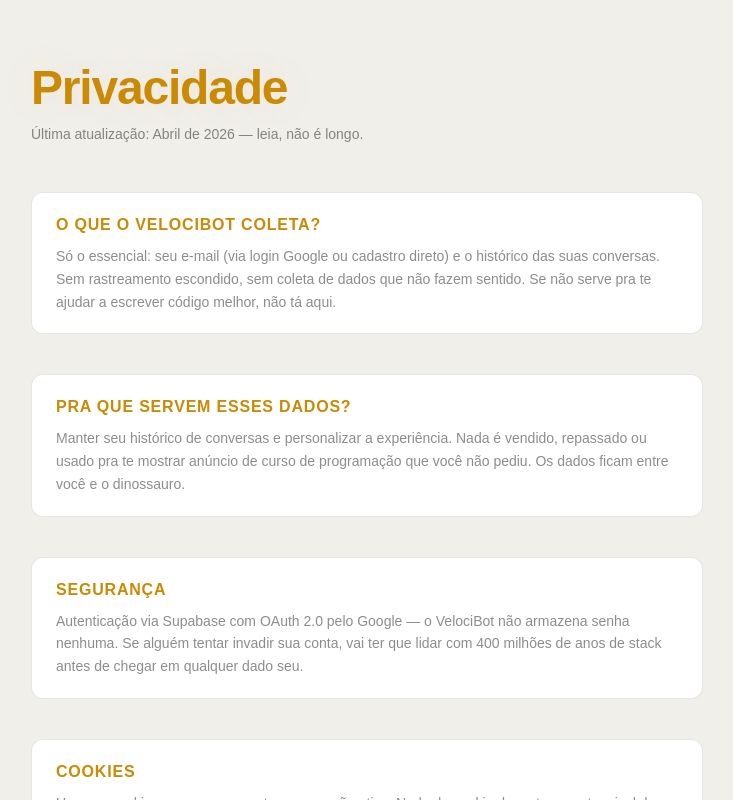
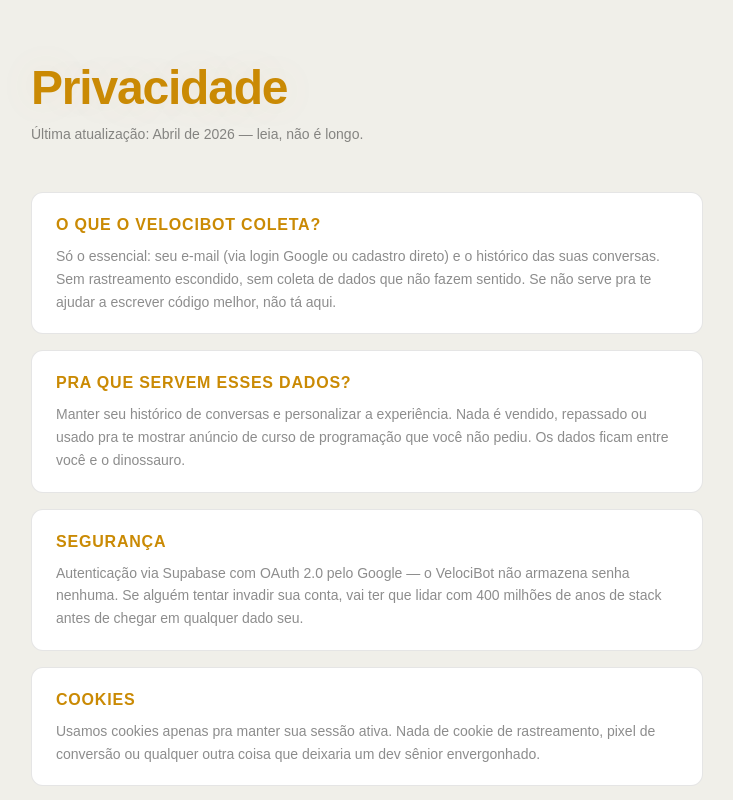
Before and after one commit to lohjs-0/velocibot, a Next.js app in the folder velocibot-ui/: page /privacy in a window 1280 px wide. Shown: the top 800 px of the page, without its empty margins (273-1006 px from the left). Built offline with nearby package versions, Linux system fonts and the light colour scheme.

Commit message:
agora vai de verdade

```diff
--- a/velocibot-ui/app/privacy/page.tsx
+++ b/velocibot-ui/app/privacy/page.tsx
@@ -47,7 +47,7 @@
                         content: 'Você pode pedir exclusão dos seus dados a qualquer momento. Sem burocracia, sem formulário de 12 páginas. Manda um e-mail e resolve.',
                     },
                 ].map((section, i) => (
-                    <div key={i} className="privacy-card mb-10 rounded-xl px-6 py-5">
+                    <div key={i} className="privacy-card mb-4 rounded-xl px-6 py-5">
                         <h2
                             className="text-base font-bold mb-2 uppercase tracking-wider"
                             style={{ color: 'var(--accent-gold)' }}
```
